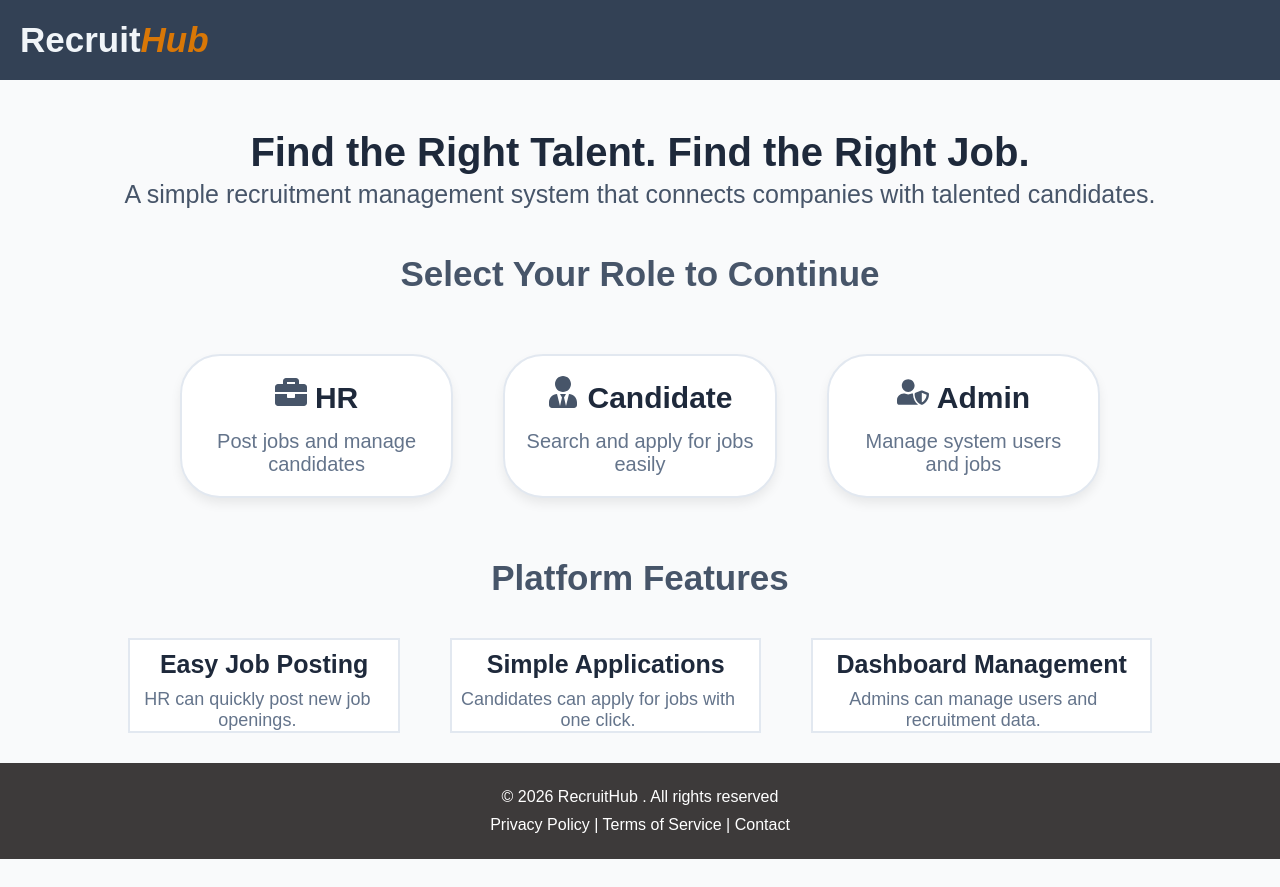
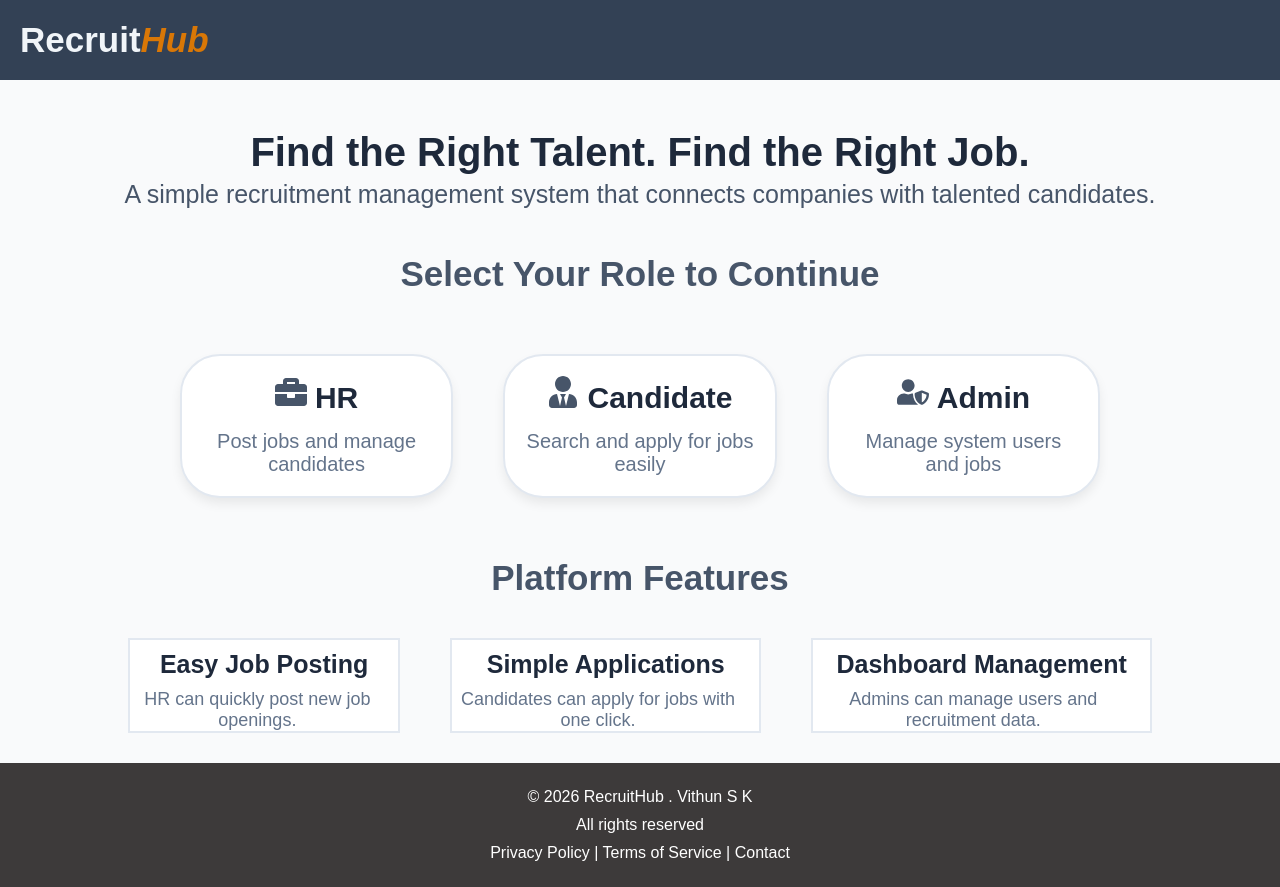
Before and after one commit to vithun-sk/Recruitment-Management-System, a React (Vite) app in the folder Frontend/: page / in a window 1280 px wide. Before the commit the page ends 859 px from the top, so only its background shows below. Built offline with nearby package versions, Linux system fonts and the light colour scheme.

Commit message:
changes53

```diff
--- a/Frontend/src/components/CandidateNavbar.jsx
+++ b/Frontend/src/components/CandidateNavbar.jsx
@@ -15,7 +15,6 @@ const CandidateNavbar = () => {
         </div>
         <div className="nav-pages">
           <NavLink className="list" to="/candidate/dashboard">
-            {" "}
             <span>Dashboard</span>
           </NavLink>
           <NavLink className="list" to="/candidate/jobs">
--- a/Frontend/src/components/Footer.jsx
+++ b/Frontend/src/components/Footer.jsx
@@ -4,7 +4,8 @@ import './../Styles/Footer.css'
 const Footer = () => {
   return (
     <div className='footer'>
-       <p>© 2026 RecruitHub . All rights reserved</p>
+       <p>© 2026 RecruitHub . Vithun S K</p>
+       <p>All rights reserved</p>
        <p><a href="#">Privacy Policy </a>|<a href="#"> Terms of Service </a>| <a href="#"> Contact</a></p>
     </div>
   )
```
